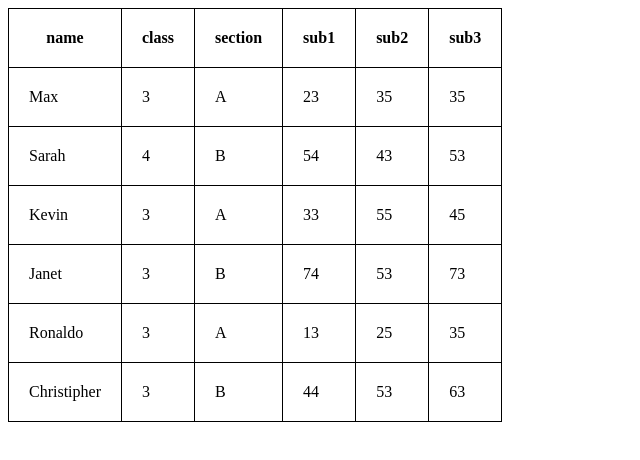
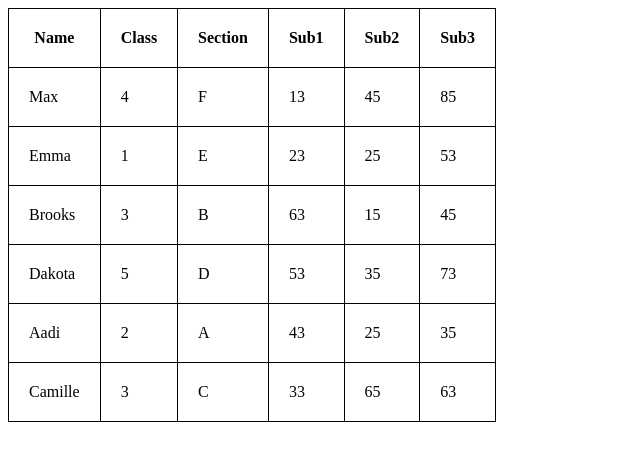
Before and after one commit to ApoorvaBhatA/Sapient_Angular_Assignment, an Angular app: page /route5 in a window 1280 px wide. Shown: the top 460 px of the page, without its empty margins (0-640 px from the left). Built offline with nearby package versions, Linux system fonts and the light colour scheme.

Commit message:
implements sorting on table - route 5

```diff
--- a/src/app/components/student-marks-table/student-marks-table.component.scss
+++ b/src/app/components/student-marks-table/student-marks-table.component.scss
@@ -3,3 +3,7 @@ table,th,td {
     border-collapse: collapse;
     padding: 20px;
 }
+th {
+    cursor: pointer;
+    text-transform: capitalize;
+}
--- a/src/app/components/student-marks-table/student-marks-table.component.ts
+++ b/src/app/components/student-marks-table/student-marks-table.component.ts
@@ -7,7 +7,7 @@ import studentsData from '@json-data/students.json'
   styleUrls: ['./student-marks-table.component.scss']
 })
 export class StudentMarksTableComponent implements OnInit {
-  students: { name: string; class: string; section: string; sub1: string; sub2: string; sub3: string; }[] = [];
+  students: {[key: string]: string | number }[] = [];
   headings: string[] = [];
   headerClickTrack : {[key: string]: number} = {}
 
@@ -15,12 +15,33 @@ export class StudentMarksTableComponent implements OnInit {
 
   onClickOfHeader(header: string) {
     if (this.headerClickTrack.hasOwnProperty(header)) {
-      this.headerClickTrack[header] = this.headerClickTrack[header] + 1;
+      this.headerClickTrack[header] = (this.headerClickTrack[header]>3 ? this.headerClickTrack[header]=0 : this.headerClickTrack[header]) + 1;
     }
     else {
       this.headerClickTrack[header] = 1
     }
-    console.log(this.headerClickTrack);
+    this.sort(header,this.headerClickTrack[header])
+  }
+
+  sort(key:string, sortOrder:number) {
+    if(sortOrder == 1){
+      this.students.sort((a,b)=> (a[key] > b[key]) ? 1 : -1);
+    }
+    else
+
+    switch(sortOrder) {
+      case 1 :
+        //ascending
+        this.students.sort((a,b)=> (a[key] > b[key]) ? 1 : -1);
+      break;
+      case 2 :
+        //descending
+        this.students.sort((a,b)=> (a[key] < b[key]) ? 1 : -1);
+      break;
+      default:
+        //reset
+        this.students = JSON.parse(JSON.stringify(studentsData));
+    }
   }
 
   ngOnInit(): void {
--- a/src/app/utils/data/students.json
+++ b/src/app/utils/data/students.json
@@ -1,50 +1,50 @@
 [
    {
       "name": "Max",
-      "class": 3,
-      "section": "A",
-      "sub1": 23,
-      "sub2": 35,
-      "sub3": 35
+      "class": 4,
+      "section": "F",
+      "sub1": 13,
+      "sub2": 45,
+      "sub3": 85
    },
    {
-      "name": "Sarah",
-      "class": 4,
-      "section": "B",
-      "sub1": 54,
-      "sub2": 43,
+      "name": "Emma",
+      "class": 1,
+      "section": "E",
+      "sub1": 23,
+      "sub2": 25,
       "sub3": 53
    },
    {
-      "name": "Kevin",
+      "name": "Brooks",
       "class": 3,
-      "section": "A",
-      "sub1": 33,
-      "sub2": 55,
+      "section": "B",
+      "sub1": 63,
+      "sub2": 15,
       "sub3": 45
    },
    {
-      "name": "Janet",
-      "class": 3,
-      "section": "B",
-      "sub1": 74,
-      "sub2": 53,
+      "name": "Dakota",
+      "class": 5,
+      "section": "D",
+      "sub1": 53,
+      "sub2": 35,
       "sub3": 73
    },
    {
-      "name": "Ronaldo",
-      "class": 3,
+      "name": "Aadi",
+      "class": 2,
       "section": "A",
-      "sub1": 13,
+      "sub1": 43,
       "sub2": 25,
       "sub3": 35
    },
    {
-      "name": "Christipher",
+      "name": "Camille",
       "class": 3,
-      "section": "B",
-      "sub1": 44,
-      "sub2": 53,
+      "section": "C",
+      "sub1": 33,
+      "sub2": 65,
       "sub3": 63
    }
 ]
```
